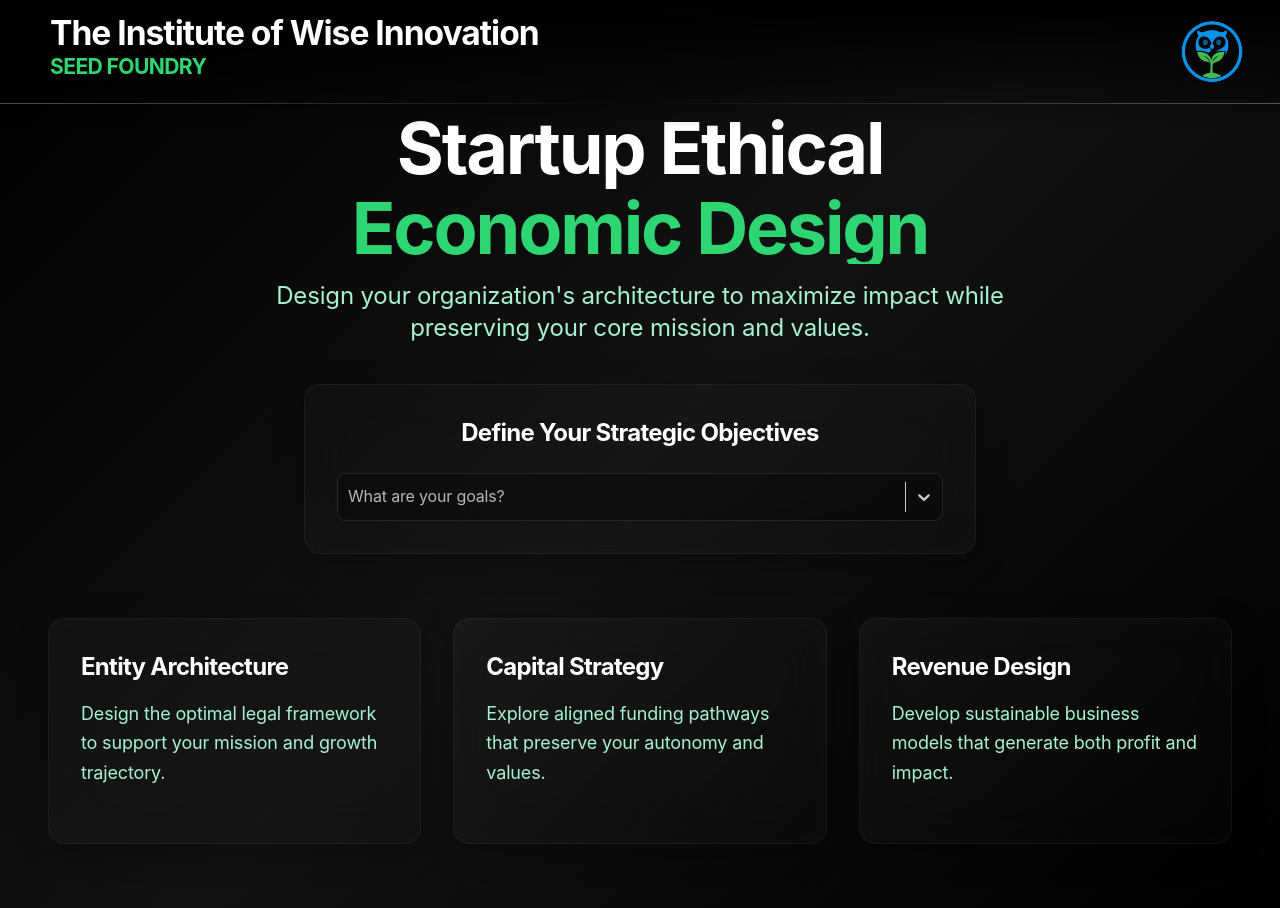
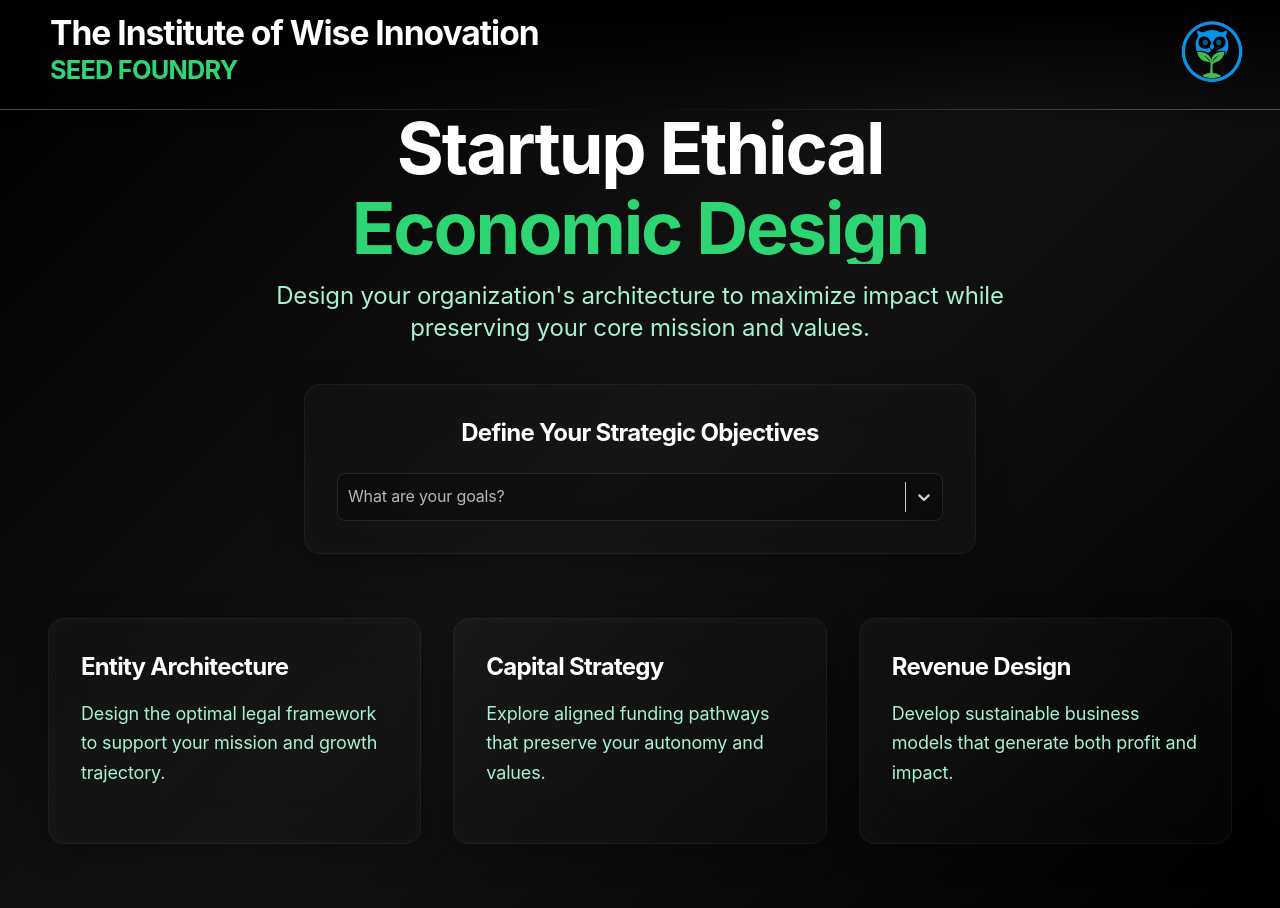
Before and after one commit to TurquoiseSound/SeedFoundry, a Next.js app: page / in a window 1280 px wide. Built offline with nearby package versions, Linux system fonts and the light colour scheme.

Commit message:
Increase SEED FOUNDRY text size

```diff
--- a/src/app/layout.tsx
+++ b/src/app/layout.tsx
@@ -26,7 +26,7 @@ export default function RootLayout({
           <div className='max-w-7xl mx-auto pl-[50px] pr-4 sm:pr-6 lg:pr-8 py-3 relative flex justify-between items-start'>
             <Link href='/' className="flex flex-col">
               <h2 className='text-[2.1rem] font-bold text-white mb-0 leading-tight'>The Institute of Wise Innovation</h2>
-              <h3 className='text-[1.32rem] font-bold text-gradient leading-tight'>SEED FOUNDRY</h3>
+              <h3 className='text-[1.584rem] font-bold text-gradient leading-tight'>SEED FOUNDRY</h3>
             </Link>
             <Image
               src="/seed_logo.png"
```
